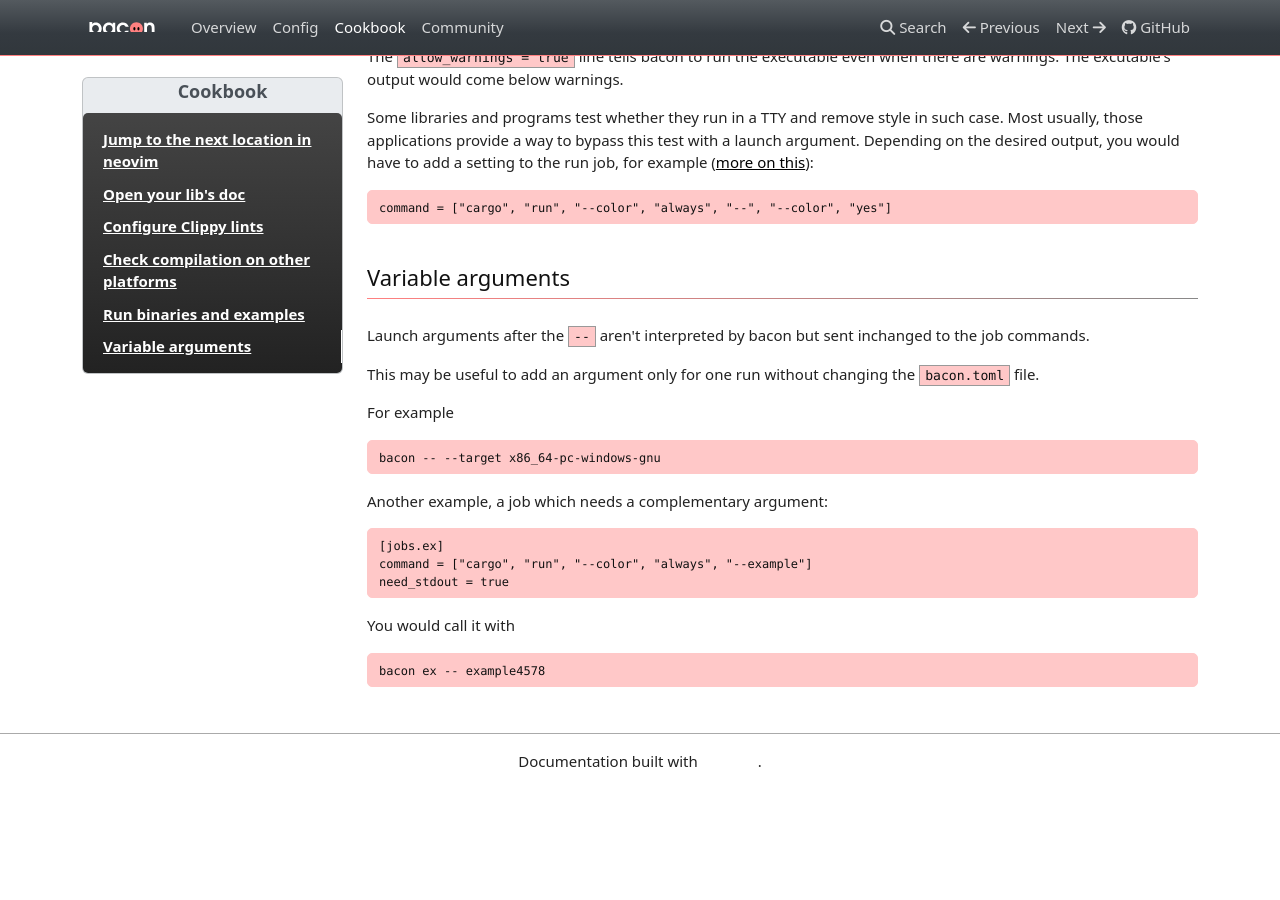
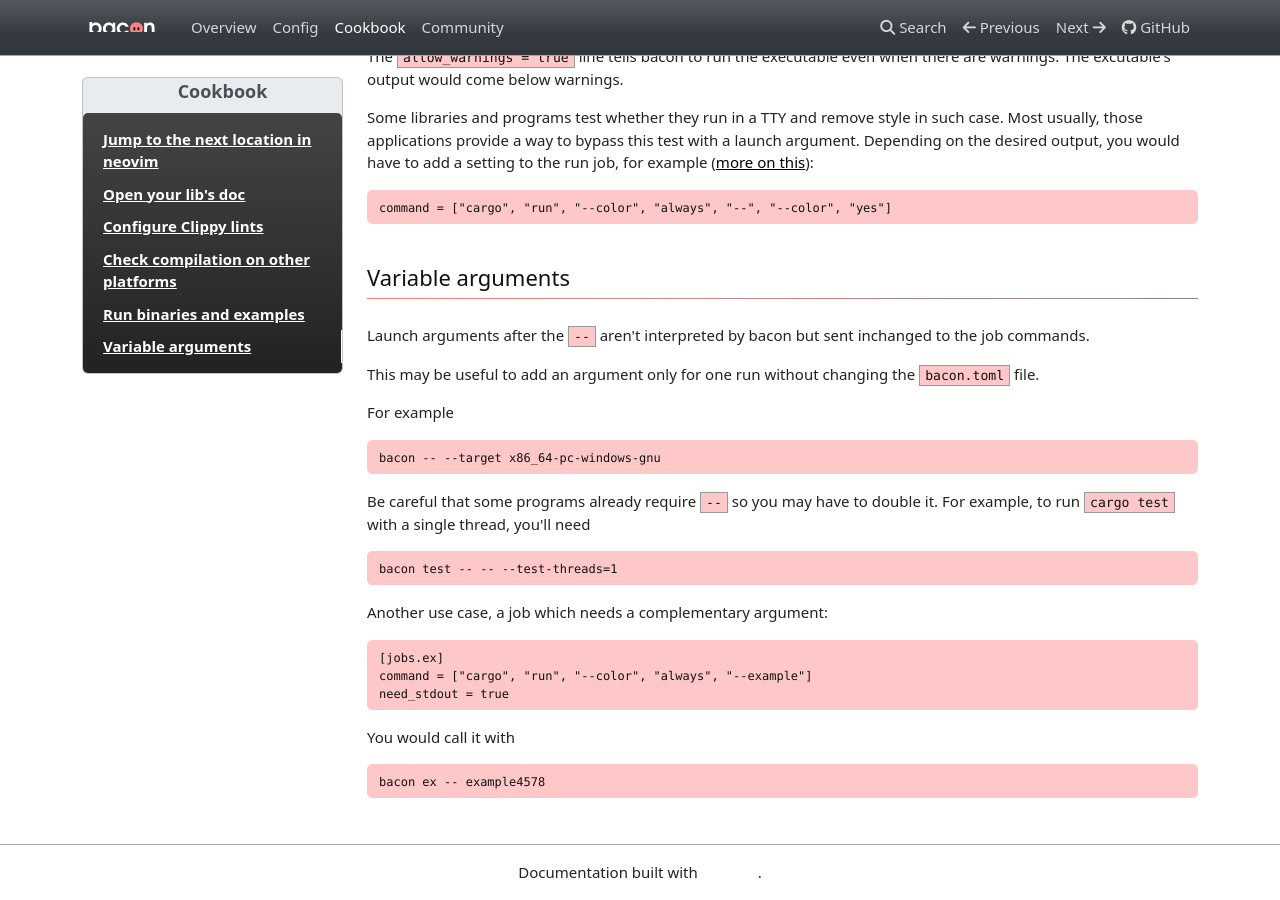
Before and after one commit to Canop/bacon, an MkDocs documentation site: the page built from website/docs/cookbook.md, in a window 1280 px wide and 900 px high, scrolled down 1573 px. Built offline with MkDocs 1.6.1, drawn with Linux system fonts in a browser that asks for light colours; nearby versions of some CDN libraries; a style sheet for code colours, icons or effects is not loaded; before the commit the page ends 2361 px from its top, so only the background shows below that.

Commit message:
mention corner case with -- in documentation
Fix #93

````diff
--- a/website/docs/cookbook.md
+++ b/website/docs/cookbook.md
@@ -97,7 +97,14 @@ For example
 bacon -- --target x86_64-pc-windows-gnu
 ```
 
-Another example, a job which needs a complementary argument:
+Be careful that some programs already require `--` so you may have to double it.
+For example, to run `cargo test` with a single thread, you'll need
+
+```bash
+bacon test -- -- --test-threads=1
+```
+
+Another use case, a job which needs a complementary argument:
 
 
 ```toml
````
